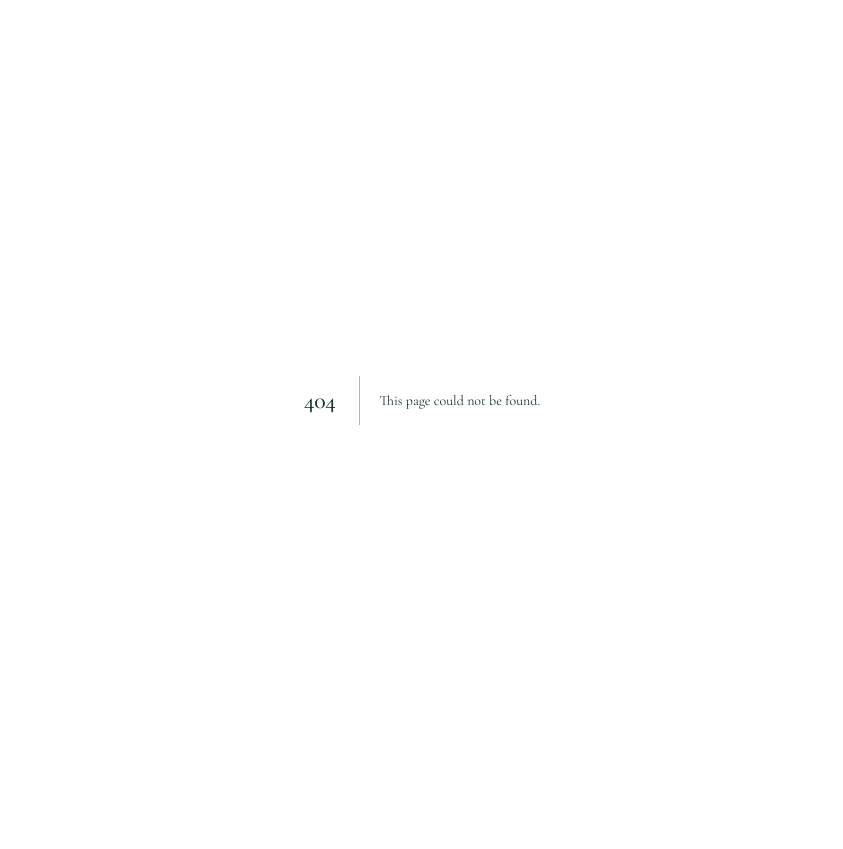
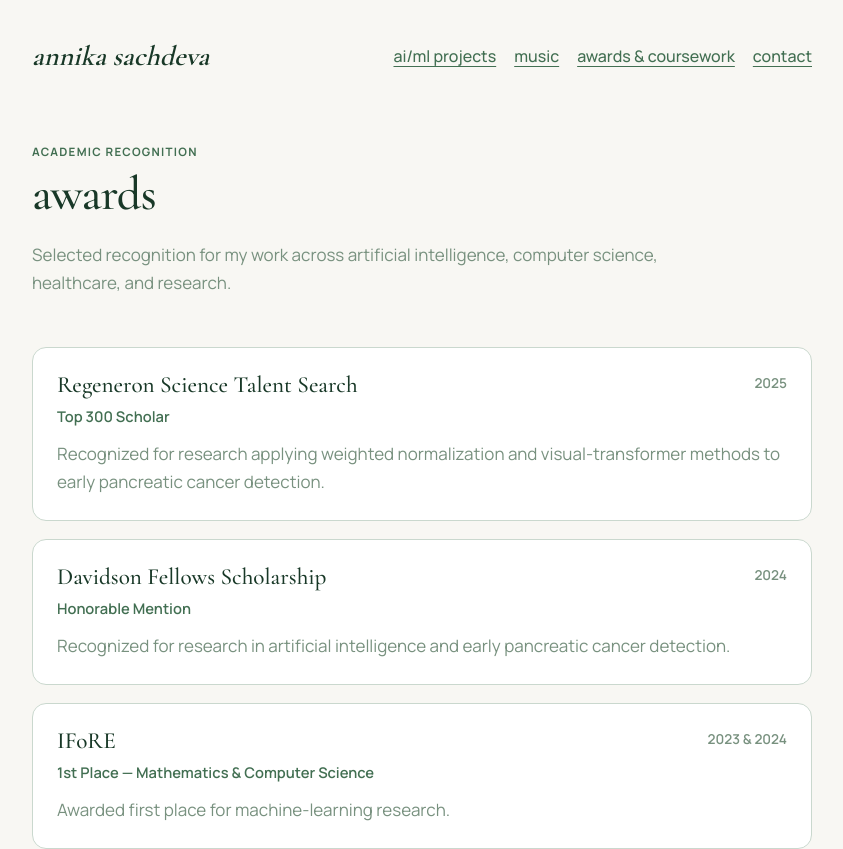
Before and after one commit to annika-sachdeva/annika-portfolio, a Next.js app: page /awards in a window 1280 px wide. Before the commit this address had no page. Shown: the top 849 px of the page, without its empty margins (218-1061 px from the left). Before the commit the page ends 800 px from the top, so only its background shows below. Built offline with nearby package versions, Linux system fonts and the light colour scheme.

Commit message:
adding new pages

```diff
--- /dev/null
+++ b/app/awards/page.tsx
@@ -0,0 +1,88 @@
+import Navbar from "../components/Navbar";
+
+const awards = [
+  {
+    title: "Regeneron Science Talent Search",
+    recognition: "Top 300 Scholar",
+    year: "2025",
+    description:
+      "Recognized for research applying weighted normalization and visual-transformer methods to early pancreatic cancer detection.",
+  },
+  {
+    title: "Davidson Fellows Scholarship",
+    recognition: "Honorable Mention",
+    year: "2024",
+    description:
+      "Recognized for research in artificial intelligence and early pancreatic cancer detection.",
+  },
+  {
+    title: "IFoRE",
+    recognition: "1st Place — Mathematics & Computer Science",
+    year: "2023 & 2024",
+    description:
+      "Awarded first place for machine-learning research.",
+  },
+  {
+    title: "Florida State Science and Engineering Fair",
+    recognition: "2nd Place",
+    year: "2024 & 2025",
+    description:
+      "Recognized at the Florida state level for research in computer science and artificial intelligence.",
+  },
+  {
+    title: "MIT Future Makers Create-a-thon",
+    recognition: "1st Place",
+    year: "2024",
+    description:
+      "Awarded first place for developing and presenting a technology-driven solution.",
+  },
+  {
+    title: "National Merit Scholarship",
+    recognition: "National Merit Scholar",
+    year: "2025",
+    description:
+      "Recognized through the National Merit Scholarship Program.",
+  },
+];
+
+export default function AwardsPage() {
+  return (
+    <main className="container">
+      <Navbar />
+
+      <header className="pageHeader">
+        <p className="eyebrow">academic recognition</p>
+        <h1>awards</h1>
+
+        <p>
+          Selected recognition for my work across artificial intelligence,
+          computer science, healthcare, and research.
+        </p>
+      </header>
+
+      <section className="section">
+        <div className="awardsList">
+          {awards.map((award) => (
+            <article
+              className="awardCard"
+              key={`${award.title}-${award.year}`}
+            >
+              <div className="awardHeader">
+                <div>
+                  <h2>{award.title}</h2>
+                  <p className="awardRecognition">{award.recognition}</p>
+                </div>
+
+                <span className="awardYear">{award.year}</span>
+              </div>
+
+              <p>{award.description}</p>
+            </article>
+          ))}
+        </div>
+      </section>
+
+      <footer>© {new Date().getFullYear()} Annika Sachdeva</footer>
+    </main>
+  );
+}
--- a/app/components/Navbar.tsx
+++ b/app/components/Navbar.tsx
@@ -9,13 +9,8 @@
 
       <div className="navLinks">
         <Link href="/projects">ai/ml projects</Link>
-
         <Link href="/music">music</Link>
-
-        <a href="/resume.pdf" target="_blank" rel="noreferrer">
-          resume
-        </a>
-
+        <Link href="/awards">awards &amp; coursework</Link>
         <Link href="/contact">contact</Link>
       </div>
     </nav>
--- a/app/globals.css
+++ b/app/globals.css
@@ -95,18 +95,18 @@
 
 .headshotWrapper {
   position: relative;
+  display: flex;
   width: 180px;
   height: 180px;
-  display: flex;
   align-items: center;
   justify-content: center;
 }
 
 .headshotWrapper::before,
 .headshotWrapper::after {
-  content: "";
   position: absolute;
   border-radius: 50%;
+  content: "";
   pointer-events: none;
 }
 
@@ -455,7 +455,113 @@
   transform: translateY(-2px);
 }
 
-footer {
+.awardsList {
+  display: grid;
+  gap: 18px;
+}
+
+.awardCard {
+  padding: 24px;
+  border: 1px solid var(--border);
+  border-radius: 14px;
+  background: var(--surface);
+}
+
+.awardHeader {
+  display: flex;
+  justify-content: space-between;
+  align-items: flex-start;
+  gap: 24px;
+  margin-bottom: 12px;
+}
+
+.awardHeader h2 {
+  margin-bottom: 4px;
+  font-size: 1.45rem;
+}
+
+.awardRecognition {
+  margin-bottom: 0;
+  color: var(--accent);
+  font-size: 0.92rem;
+  font-weight: 600;
+}
+
+.awardYear {
+  flex-shrink: 0;
+  color: var(--muted);
+  font-size: 0.85rem;
+  font-weight: 600;
+}
+
+.awardCard > p:last-child {
+  margin-bottom: 0;
+  color: var(--muted);
+}
+
+.referencesSection {
+  margin-top: 80px;
+}
+
+.referencesGrid {
+  display: grid;
+  gap: 18px;
+}
+
+.referenceCard {
+  position: relative;
+  margin: 0;
+  padding: 28px 30px;
+  overflow: hidden;
+  border: 1px solid var(--border);
+  border-radius: 14px;
+  background: var(--surface-soft);
+}
+
+.quoteMark {
+  position: absolute;
+  top: -12px;
+  right: 20px;
+  color: var(--accent-soft);
+  font-family: var(--font-heading), Georgia, serif;
+  font-size: 7rem;
+  line-height: 1;
+  pointer-events: none;
+}
+
+.referenceQuote {
+  position: relative;
+  z-index: 1;
+  margin-bottom: 22px;
+  color: var(--text);
+  font-family: var(--font-heading), Georgia, serif;
+  font-size: 1.35rem;
+  font-style: italic;
+  line-height: 1.45;
+}
+
+.referenceAttribution {
+  position: relative;
+  z-index: 1;
+  display: flex;
+  flex-direction: column;
+  margin: 0;
+  padding: 0;
+  border: 0;
+  color: var(--heading);
+  font-size: 0.9rem;
+}
+
+.referenceAttribution strong {
+  font-weight: 700;
+}
+
+.referenceAttribution span {
+  color: var(--muted);
+  font-size: 0.82rem;
+}
+
+main > footer {
   margin-top: 85px;
   padding-top: 24px;
   border-top: 1px solid var(--border);
@@ -506,8 +612,23 @@
   }
 
   .projectCard,
-  .featuredBlock {
-    padding: 22px;
+  .featuredBlock,
+  .awardCard,
+  .referenceCard {
+    padding: 21px;
+  }
+
+  .awardHeader {
+    flex-direction: column;
+    gap: 5px;
+  }
+
+  .referenceQuote {
+    font-size: 1.2rem;
+  }
+
+  .referencesSection {
+    margin-top: 65px;
   }
 
   .emailTextButton {
```
Also changed, not shown: app/contact/page.tsx (+56 -7 lines).
